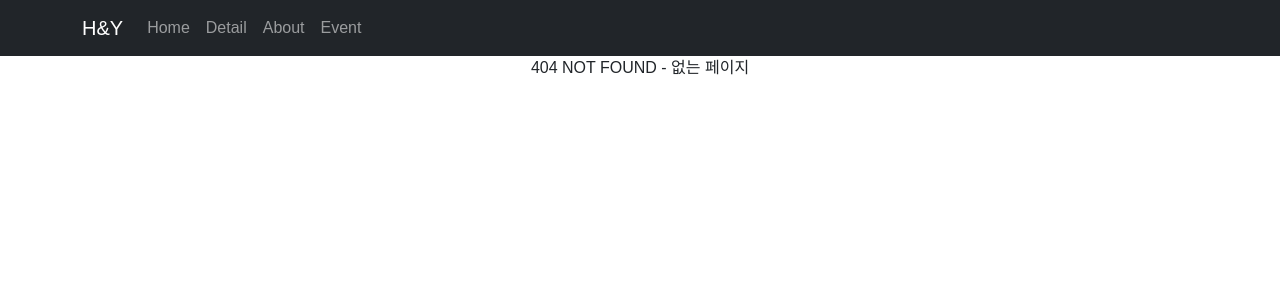
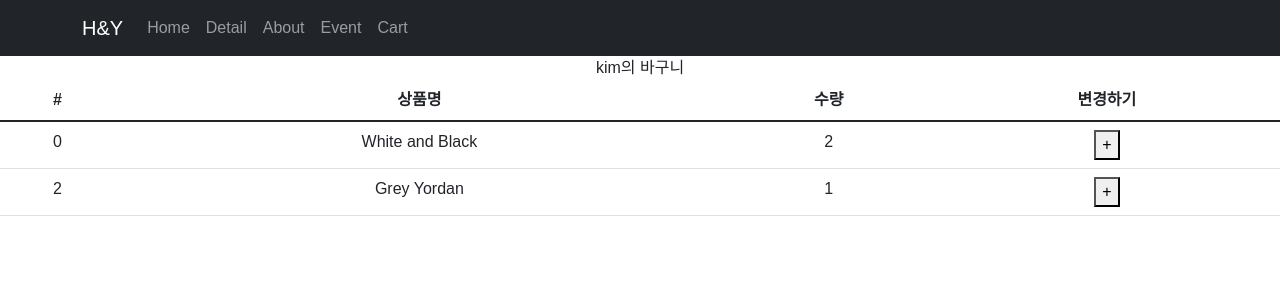
Before and after one commit to JunhOpportunity/React-Study, a React (Create React App) app: page /cart in a window 1280 px wide. Before the commit this address had no page. Shown: the top 300 px of the page. Built offline with nearby package versions, Linux system fonts and the light colour scheme.

Commit message:
Redux & Many Enlightenment

```diff
--- a/package.json
+++ b/package.json
@@ -8,11 +8,13 @@
   ],
   "main": "src/index.js",
   "dependencies": {
+    "@reduxjs/toolkit": "1.8.3",
     "axios": "0.27.2",
     "bootstrap": "5.1.3",
-    "react": "18.0.0",
+    "react": "18.1.0",
     "react-bootstrap": "2.4.0",
-    "react-dom": "18.0.0",
+    "react-dom": "18.1.0",
+    "react-redux": "8.0.2",
     "react-router-dom": "6.3.0",
     "react-scripts": "4.0.0",
     "styled-components": "5.3.5"
--- a/src/App.js
+++ b/src/App.js
@@ -6,11 +6,17 @@ import { useEffect, useState } from "react";
 import { Routes, Route, Link, useNavigate, Outlet } from "react-router-dom";
 import Detail from "./detail.js";
 import axios from "axios";
+import Cart from "./pages/Cart.js";
+import { addCart } from "./store";
+import { useDispatch } from "react-redux";
 
 export default function App() {
   let [shoes, setShoes] = useState(data);
   let navigate = useNavigate();
   let [count, setCount] = useState(0);
+  let [탭, 탭변경] = useState(0);
+  let [another, setAnother] = useState(0);
+  let dispatch = useDispatch();
 
   return (
     <div className="App">
@@ -42,9 +48,17 @@ export default function App() {
             <Nav.Link
               onClick={() => {
                 navigate("/event");
+                setAnother(another + 1);
               }}
             >
               Event
+            </Nav.Link>
+            <Nav.Link
+              onClick={() => {
+                navigate("/cart");
+              }}
+            >
+              Cart
             </Nav.Link>
           </Nav>
         </Container>
@@ -56,6 +70,14 @@ export default function App() {
           element={
             <div>
               Main 페이지임
+              <button
+                onClick={() => {
+                  console.log(shoes[1]);
+                  dispatch(addCart(shoes[1]));
+                }}
+              >
+                장바구니
+              </button>
               <div className="main-bg"></div>
               <div>
                 {shoes.map(function (a, i) {
@@ -100,6 +122,41 @@ export default function App() {
               >
                 버튼
               </button>
+              <div>
+                <Nav variant="tabs" defaultActiveKey="link0">
+                  <Nav.Item>
+                    <Nav.Link
+                      onClick={() => {
+                        탭변경(0);
+                      }}
+                      eventKey="link0"
+                    >
+                      버튼0
+                    </Nav.Link>
+                  </Nav.Item>
+                  <Nav.Item>
+                    <Nav.Link
+                      onClick={() => {
+                        탭변경(1);
+                      }}
+                      eventKey="link1"
+                    >
+                      버튼1
+                    </Nav.Link>
+                  </Nav.Item>
+                  <Nav.Item>
+                    <Nav.Link
+                      onClick={() => {
+                        탭변경(2);
+                      }}
+                      eventKey="link2"
+                    >
+                      버튼2
+                    </Nav.Link>
+                  </Nav.Item>
+                </Nav>
+              </div>
+              <TabBtn 탭={탭} />
             </div>
           }
         />
@@ -168,19 +225,31 @@ export default function App() {
             element={<div>about 안의 location 페이지임</div>}
           />
         </Route>
-        <Route path="/event" element={<Event></Event>}>
+        <Route path="/event" element={<Event another={another}></Event>}>
           <Route path="one" element={<div>첫 주문시 양배추즙 서비스</div>} />
           <Route path="two" element={<div>생일기념 쿠폰받기</div>} />
         </Route>
         <Route path="*" element={<div>404 NOT FOUND - 없는 페이지</div>} />
+        <Route path="/cart" element={<Cart />}></Route>
       </Routes>
     </div>
   );
 }
 
-function Event() {
+function Event(props) {
+  let [fade, setFade] = useState("");
+  useEffect(() => {
+    let a = setTimeout(() => {
+      setFade("end");
+    }, 10);
+
+    return () => {
+      setFade("");
+    };
+  }, [props.another]);
+
   return (
-    <div>
+    <div className={"start " + fade}>
       <h4>무슨 내용이 들어갈까요?</h4>
       <Outlet></Outlet>
       <inputCode />
@@ -188,8 +257,34 @@ function Event() {
   );
 }
 
-function Tab({ t }) {
-  [<div>내용</div>, <div>내용</div>, <div>내용</div>][t];
+function TabBtn(props) {
+  // if (props.탭 == 0) {
+  //   return <div>내용0</div>;
+  // } else if (props.탭 == 1) {
+  //   return <div>내용1</div>;
+  // } else if (props.탭 == 2) {
+  //   return <div>내용2</div>;
+  // }
+  let [fade, setFade] = useState("");
+  useEffect(() => {
+    let a = setTimeout(() => {
+      setFade("end");
+    }, 10);
+
+    return () => {
+      setFade("");
+    };
+  }, [props.탭]);
+
+  return (
+    <div className={"start " + fade}>
+      {[<div>내용0</div>, <div>내용1</div>, <div>내용2</div>][props.탭]}
+    </div>
+  );
+}
+
+function Tab(props) {
+  [<div>내용</div>, <div>내용</div>, <div>내용</div>][props.탭];
 }
 
 // 아래 코드가 input 한 ㅏ만들고 거기에 유저가 숫자 말고 다른거 입력할 때 마다 console.log에 출력하는 코드다.
--- a/src/data.js
+++ b/src/data.js
@@ -3,6 +3,8 @@ let data = [
     id: 0,
     title: "White and Black",
     content: "Born in France",
+    name: "White and Black",
+    count: 0,
     price: 120000
   },
 
@@ -10,6 +12,8 @@ let data = [
     id: 1,
     title: "Red Knit",
     content: "Born in Seoul",
+    name: "Red Knit",
+    count: 1,
     price: 110000
   },
 
@@ -17,6 +21,8 @@ let data = [
     id: 2,
     title: "Grey Yordan",
     content: "Born in the States",
+    name: "Grey Yordan",
+    count: 2,
     price: 130000
   }
 ];
--- a/src/detail.js
+++ b/src/detail.js
@@ -1,46 +1,50 @@
-// import { useParams } from "react-router-dom";
-// import React, { useEffect, useState } from "react";
+import { useParams } from "react-router-dom";
+import React, { useEffect, useState } from "react";
 
-// function Detail(props) {
-//   let [사라짐, 사라짐변경] = useState(true);
-//   useEffect(() => {
-//     // Detail 컴포넌트가 처음 update 될 때 이 코드 실행된다.
-//     console.log("안녕");
-//     setTimeout(() => {
-//       사라짐변경(false);
-//     }, 2000);
-//   });
-//   let [count, setCount] = useState(0);
+function Detail(props) {
+  let [사라짐, 사라짐변경] = useState(true);
+  useEffect(() => {
+    // Detail 컴포넌트가 처음 update 될 때 이 코드 실행된다.
+    console.log("안녕");
+    setTimeout(() => {
+      사라짐변경(false);
+    }, 2000);
+  });
+  let [count, setCount] = useState(0);
 
-//   let { id } = useParams();
-//   return (
-//     <div className="container">
-//       <div className="row">
-//         <div className="col-md-6">
-//           <img
-//             src={"https://codingapple1.github.io/shop/shoes" + (Number(id)+1) + ".jpg"}
-//             width="100%"
-//           />
-//         </div>
-//         <div className="col-md-6">
-//           <h4 className="pt-5">{props.shoes[id].title}</h4>
-//           <p>{props.shoes[id].content}</p>
-//           <p>{props.shoes[id].price}원</p>
-//           {/* <h4 className="pt-5">{props.shoes.find((x) => x.id == id).title}</h4>
-//           <p>{props.shoes.find((x) => x.id == id).content}</p>
-//           <p>{props.shoes.find((x) => x.id == id).price}원</p> */}
-//           <button className="btn btn-danger">주문하기</button>
-//           <button
-//             onClick={() => {
-//               setCount(count + 1);
-//             }}
-//           >
-//             버튼
-//           </button>
-//         </div>
-//       </div>
-//     </div>
-//   );
-// }
+  let { id } = useParams();
+  return (
+    <div className="container">
+      <div className="row">
+        <div className="col-md-6">
+          <img
+            src={
+              "https://codingapple1.github.io/shop/shoes" +
+              (Number(id) + 1) +
+              ".jpg"
+            }
+            width="100%"
+          />
+        </div>
+        <div className="col-md-6">
+          <h4 className="pt-5">{props.shoes[id].title}</h4>
+          <p>{props.shoes[id].content}</p>
+          <p>{props.shoes[id].price}원</p>
+          {/* <h4 className="pt-5">{props.shoes.find((x) => x.id == id).title}</h4>
+          <p>{props.shoes.find((x) => x.id == id).content}</p>
+          <p>{props.shoes.find((x) => x.id == id).price}원</p> */}
+          <button className="btn btn-danger">주문하기</button>
+          <button
+            onClick={() => {
+              setCount(count + 1);
+            }}
+          >
+            버튼
+          </button>
+        </div>
+      </div>
+    </div>
+  );
+}
 
-// export default Detail;
+export default Detail;
--- a/src/index.js
+++ b/src/index.js
@@ -1,6 +1,8 @@
 import { StrictMode } from "react";
 import { createRoot } from "react-dom/client";
+import { Provider } from "react-redux";
 import { BrowserRouter } from "react-router-dom";
+import store from "./store.js";
 
 import App from "./App";
 
@@ -9,8 +11,10 @@ const root = createRoot(rootElement);
 
 root.render(
   <StrictMode>
-    <BrowserRouter>
-      <App />
-    </BrowserRouter>
+    <Provider store={store}>
+      <BrowserRouter>
+        <App />
+      </BrowserRouter>
+    </Provider>
   </StrictMode>
 );
--- /dev/null
+++ b/src/pages/Cart.js
@@ -0,0 +1,59 @@
+import { current } from "@reduxjs/toolkit";
+import { Table } from "react-bootstrap";
+import { useDispatch, useSelector } from "react-redux";
+import { changeName, increase, addCart } from "../store";
+
+function Cart() {
+  let newData = useSelector((state) => {
+    return state.newData;
+  });
+  let state = useSelector((state) => state);
+  let dispatch = useDispatch();
+
+  return (
+    <div>
+      {state.user}의 바구니
+      <Table>
+        <thead>
+          <tr>
+            <th>#</th>
+            <th>상품명</th>
+            <th>수량</th>
+            <th>변경하기</th>
+          </tr>
+        </thead>
+
+        <tbody>
+          {newData.map((a, i) => {
+            return (
+              <tr key={i}>
+                <td>{newData[i].id}</td>
+                <td>{newData[i].name}</td>
+                <td>{newData[i].count}</td>
+                <td>
+                  <button
+                    onClick={() => {
+                      // console.log(a); // 깨달음 (a는 현재 object나 array를 나타내는구나)
+                      dispatch(increase(a.id));
+                    }}
+                  >
+                    +
+                  </button>
+                </td>
+              </tr>
+            );
+          })}
+
+          {/* <tr>
+            <td>{newData[1].id}</td>
+            <td>{newData[1].name}</td>
+            <td>{newData[1].count}</td>
+            <td>??</td>
+          </tr> */}
+        </tbody>
+      </Table>
+    </div>
+  );
+}
+
+export default Cart;
--- /dev/null
+++ b/src/store.js
@@ -0,0 +1,47 @@
+import { configureStore, createSlice } from "@reduxjs/toolkit";
+
+let user = createSlice({
+  name: "user",
+  initialState: "kim",
+  reducers: {
+    changeName(state) {
+      return "jun" + state;
+    }
+  }
+});
+
+export let { changeName } = user.actions;
+
+let stock = createSlice({
+  name: "stock",
+  initialState: [10, 11, 12]
+});
+
+let newData = createSlice({
+  name: "newData",
+  initialState: [
+    { id: 0, name: "White and Black", count: 2 },
+    { id: 2, name: "Grey Yordan", count: 1 }
+  ],
+  reducers: {
+    increase(state, action) {
+      state.find((x) => x.id == action.payload).count += 1;
+      // state[action.payload].count += 1;
+    },
+    addCart(state, action) {
+      // state.push({id: 4, name: "123", count: 5})
+      console.log(action.payload);
+      state.push(action.payload);
+    }
+  }
+});
+
+export let { increase, addCart } = newData.actions;
+
+export default configureStore({
+  reducer: {
+    user: user.reducer,
+    stock: stock.reducer,
+    newData: newData.reducer
+  }
+});
--- a/src/styles.css
+++ b/src/styles.css
@@ -10,3 +10,14 @@
   background-position: center;
   /* background-color: gray; */
 }
+
+.start {
+  opacity: 0;
+  transform: scale(0);
+}
+
+.end {
+  opacity: 1;
+  transform: scale(1);
+  transition: opacity 300ms linear;
+}
```
